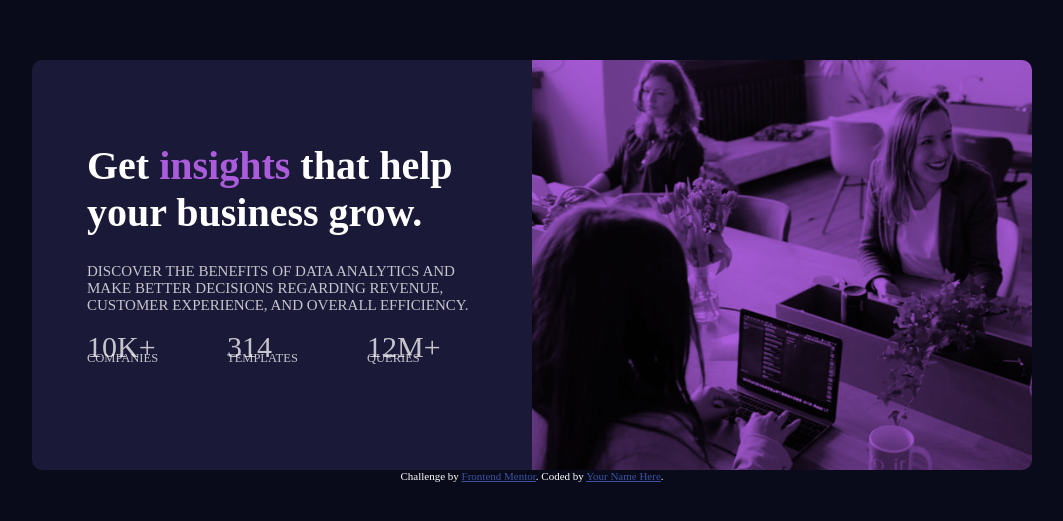
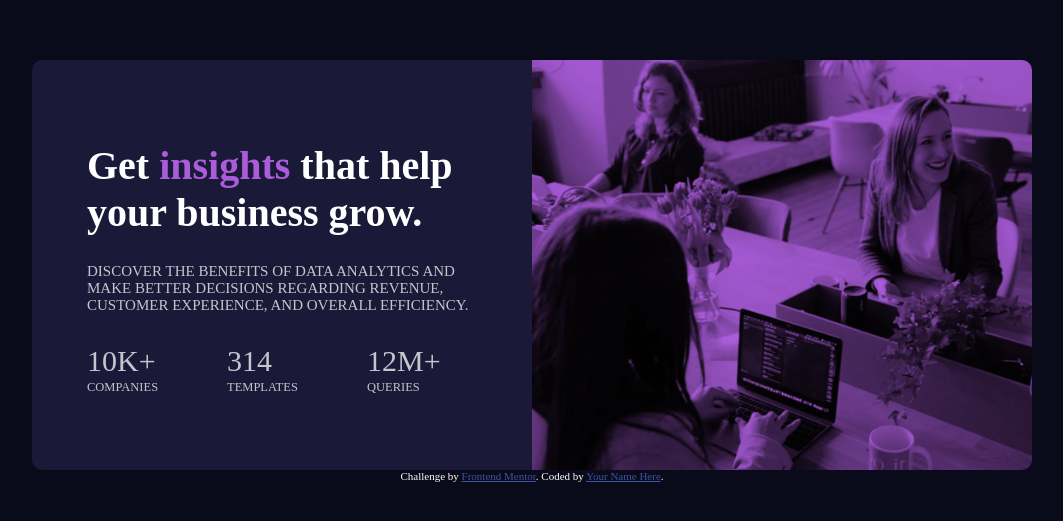
Before and after one commit to Damsithcoder/Stats-preview-Component, a plain HTML site: page index.html in a window 1280 px wide. Shown: the part 129-650 px from the top of the page, without its empty margins (108-1171 px from the left). Drawn offline with Linux system fonts and the light colour scheme.

Commit message:
Update index.html

```diff
--- a/index.html
+++ b/index.html
@@ -34,7 +34,8 @@
 
     }
     .row{
-    min-block-size: 300px;
+     min-width: 300px;
+    min-height: 300px;
     padding: 20px;
     }
     strong{
@@ -75,7 +76,7 @@
 
       gap: 30px;
       position: relative;
-      line-height: 5px;
+
 
 
     }
```
